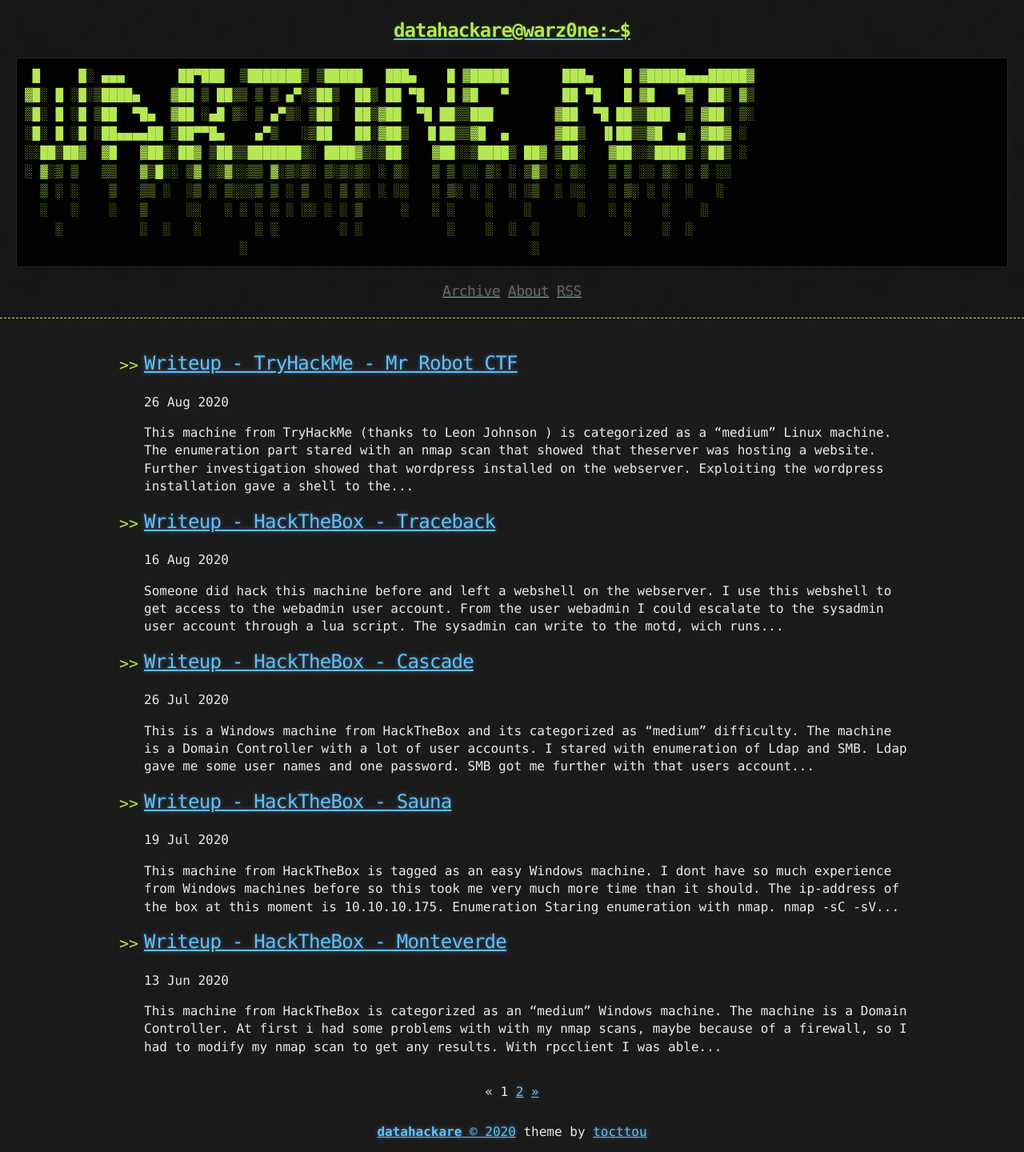
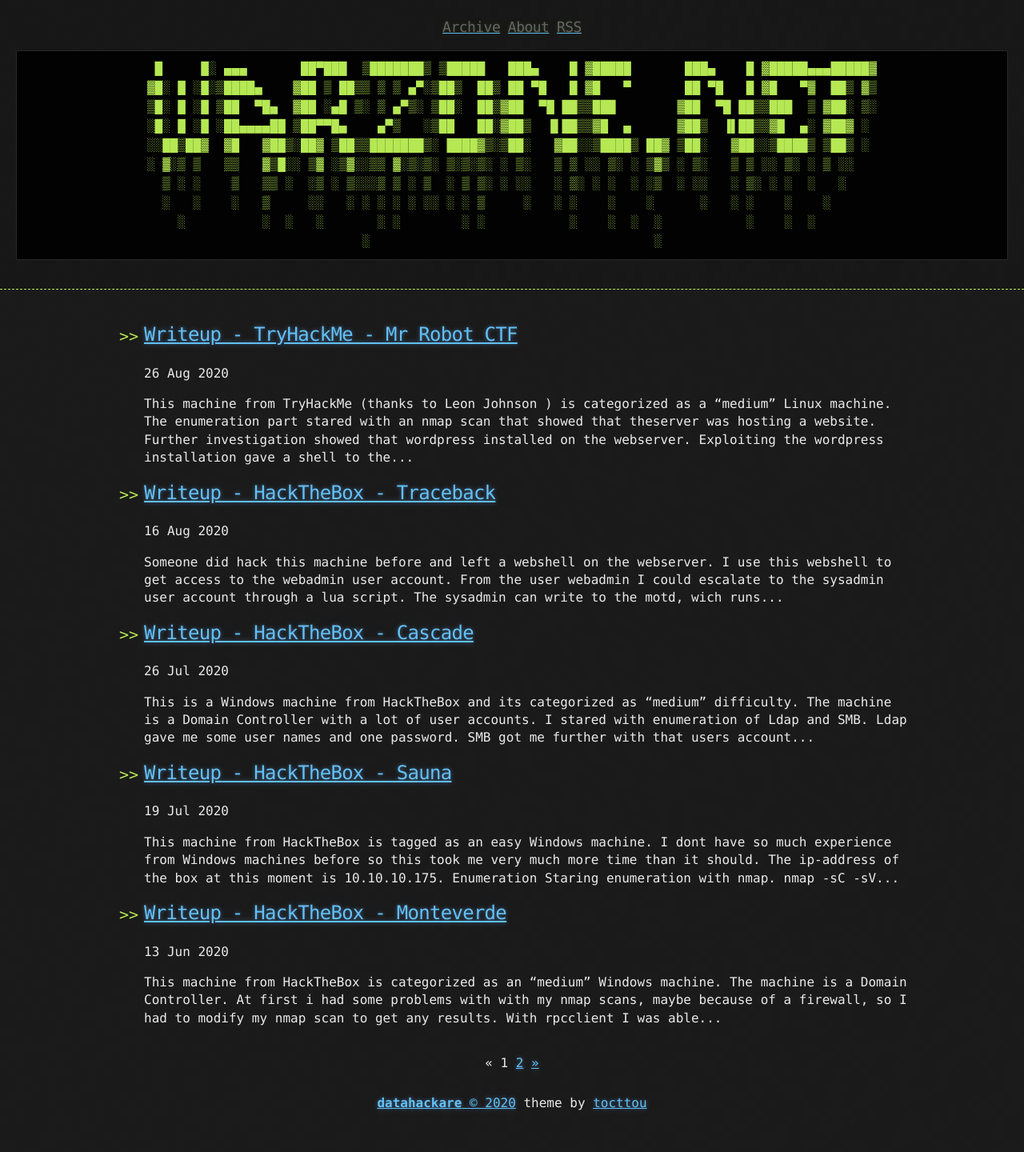
Before and after one commit to datahackare/warz0ne, a Jekyll site: the page built from index.html, in a window 1280 px wide. Shown: the whole page at 80% size. Built offline with Jekyll 4.4.1, drawn with Linux system fonts in a browser that asks for light colours; the list of posts is cut into pages by our own code; after the commit the page ends 1404 px from its top, so only the background shows below that.

Commit message:
Update header.html

```diff
--- a/_includes/header.html
+++ b/_includes/header.html
@@ -1,9 +1,12 @@
 <header>
   <div>
-    <a href="{{ "/" | prepend: site.baseurl | replace: '//', '/' }}">
+    <!--- <a href="{{ "/" | prepend: site.baseurl | replace: '//', '/' }}">
     {% assign owner_first_name = site.owner | split: " " %}
-    <h1>{{ owner_first_name[0] | downcase }}@warz0ne:~$</h1>
+    <h1>{{ owner_first_name[0] | downcase }}@warz0ne:~$</h1> -->
     </a>
+
+    <div class="header-links">
+      {% include links.html %}
      <pre>
  █     █░ ▄▄▄       ██▀███  ▒███████▒ ▒█████   ███▄    █ ▓█████       ███▄    █ ▓█████▄▄▄█████▓
 ▓█░ █ ░█░▒████▄    ▓██ ▒ ██▒▒ ▒ ▒ ▄▀░▒██▒  ██▒ ██ ▀█   █ ▓█   ▀       ██ ▀█   █ ▓█   ▀▓  ██▒ ▓▒
@@ -16,9 +19,6 @@
     ░          ░  ░   ░       ░ ░        ░ ░           ░    ░  ░  ░           ░    ░  ░
                             ░                                     ░
 </pre>
-    <div class="header-links">
-      {% include links.html %}
-
     </div>
   </div>
 </header>
```
